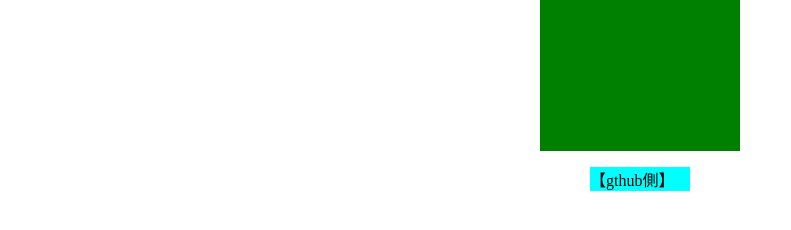
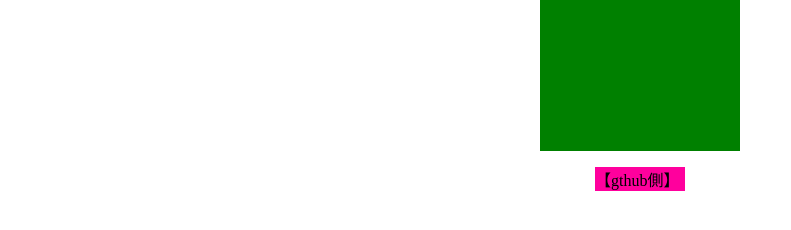
Before and after one commit to RyujiPointZero/RyujiPointZero.fnd20, a plain HTML site: page index.html in a window 1280 px wide. Shown: the part 138-368 px from the top of the page, without its empty margins (0-791 px from the left). Drawn offline with Linux system fonts and the light colour scheme.

Commit message:
Update FinalDocRyuji.css

```diff
--- a/FinalDocRyuji.css
+++ b/FinalDocRyuji.css
@@ -7,13 +7,13 @@
 .bluebox {
     width: 300px;
 
-
     background-color: blue;
     margin: 0 auto;
 }
 .Name1 {
-    width: 100px;
-    background-color: aqua;
+    width: 90px;
+    background-color: rgb(255, 0, 157);
+    background-position: left;
     color: black;
     margin: 0 auto;
 }
```
